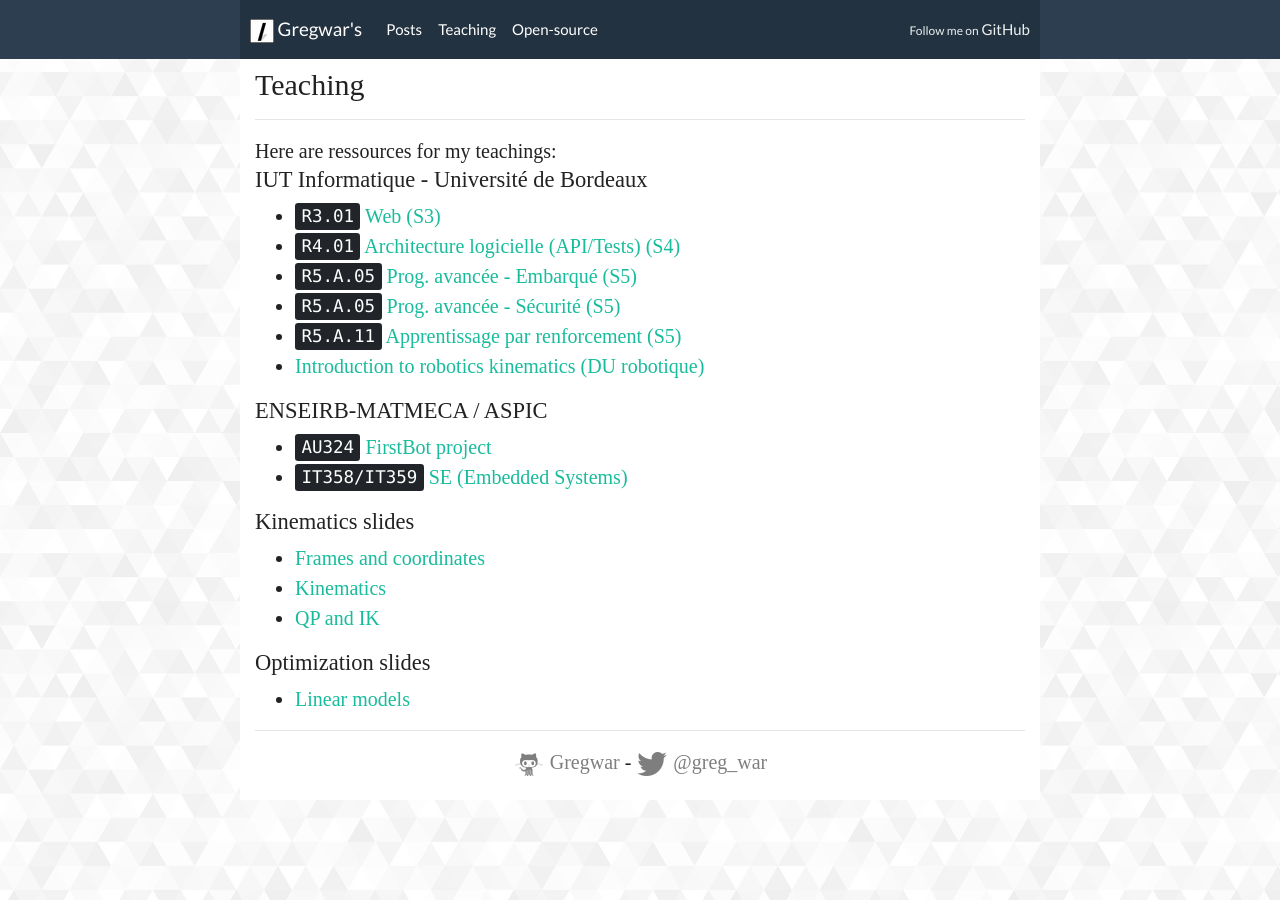
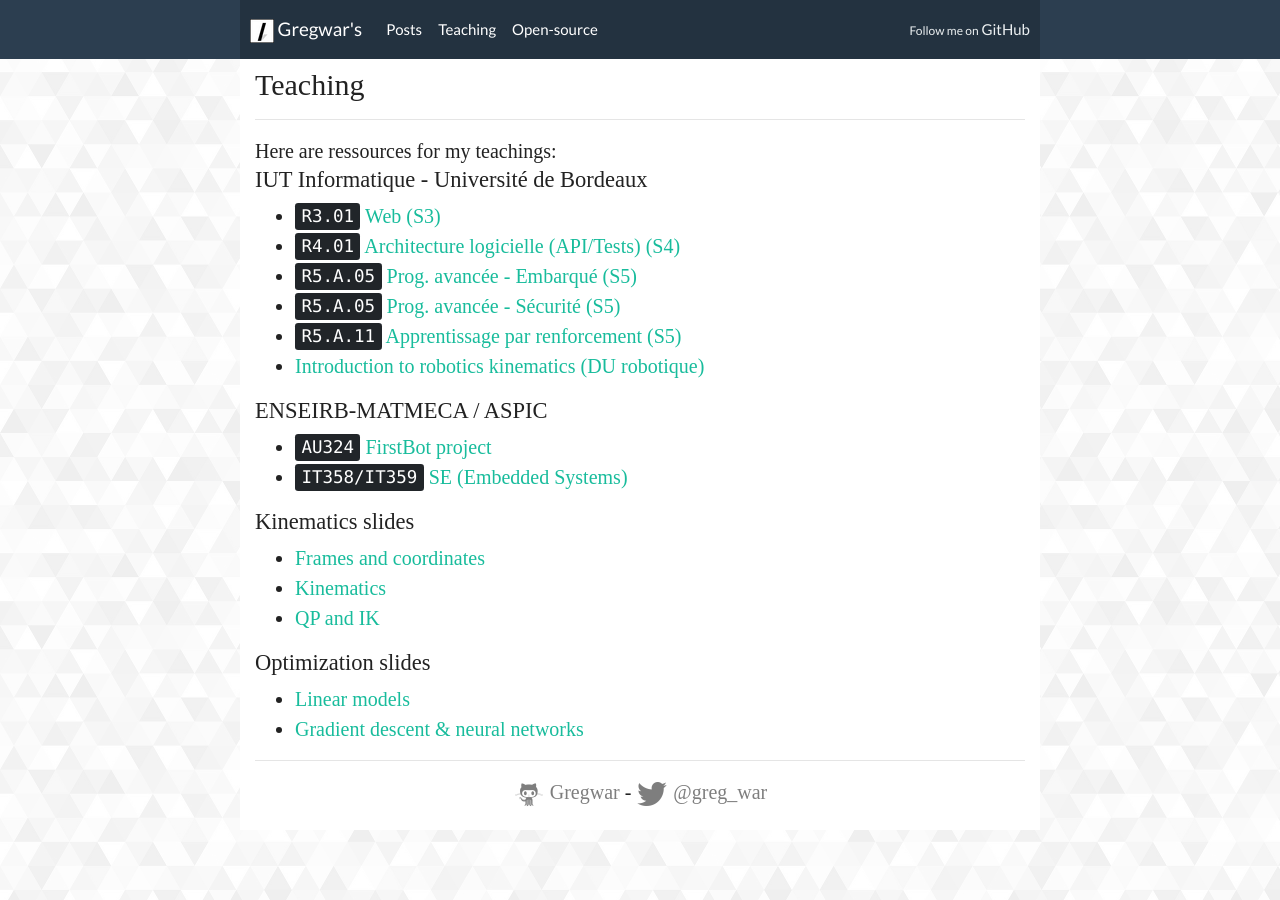
Before and after one commit to Gregwar/gregwar.github.io, a Jekyll site: the page built from teaching.html, in a window 1280 px wide. Built offline with Jekyll 4.4.1, drawn with Linux system fonts in a browser that asks for light colours; some web fonts are replaced.

Commit message:
Gradient & neural networks

```diff
--- a/teaching.html
+++ b/teaching.html
@@ -95,4 +95,9 @@ Here are ressources for my teachings:
             Linear models
         </a>
     </li>
+    <li>
+        <a href="https://gregwar.com/optimization/gradient.html">
+            Gradient descent &amp; neural networks
+        </a>
+    </li>
 </ul>
```
